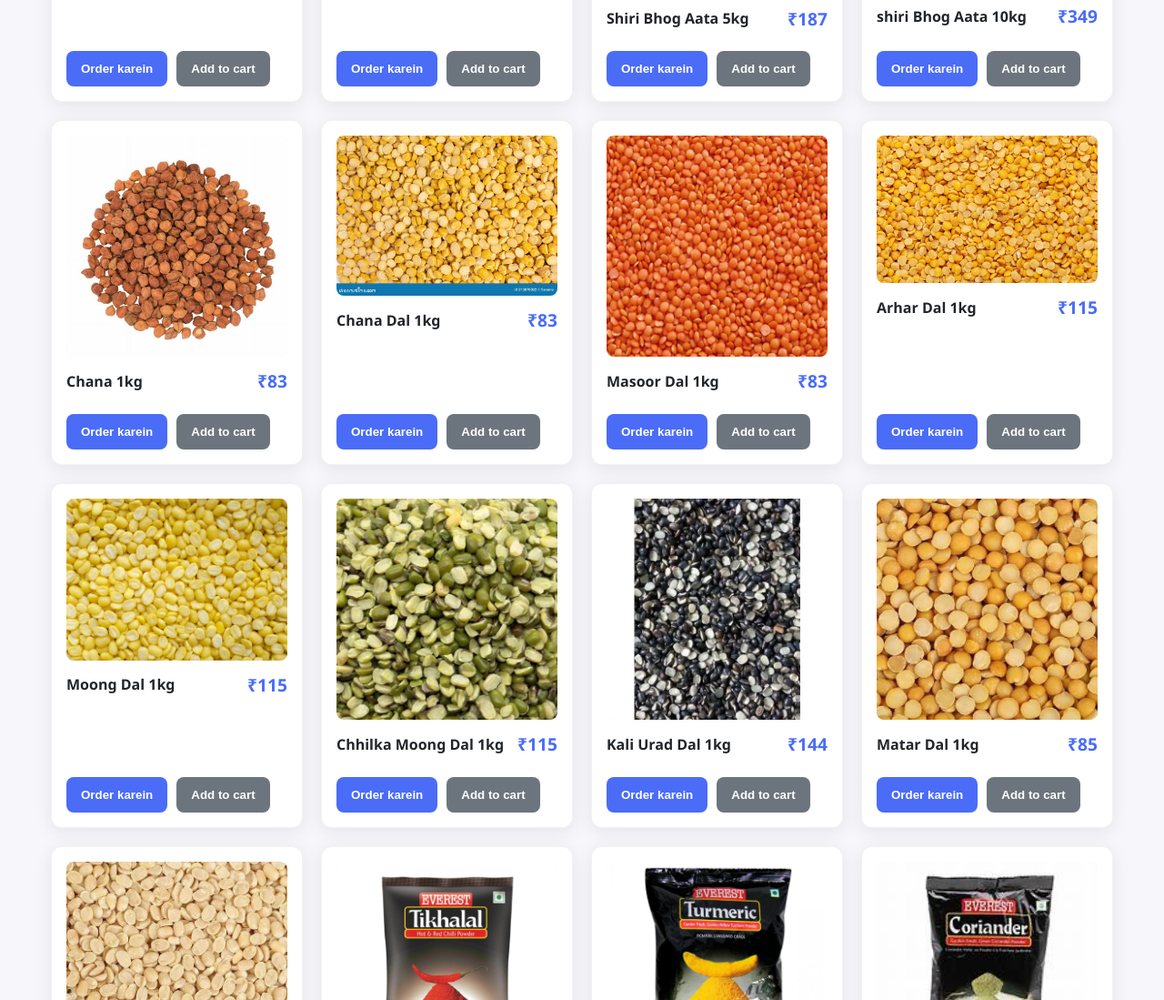
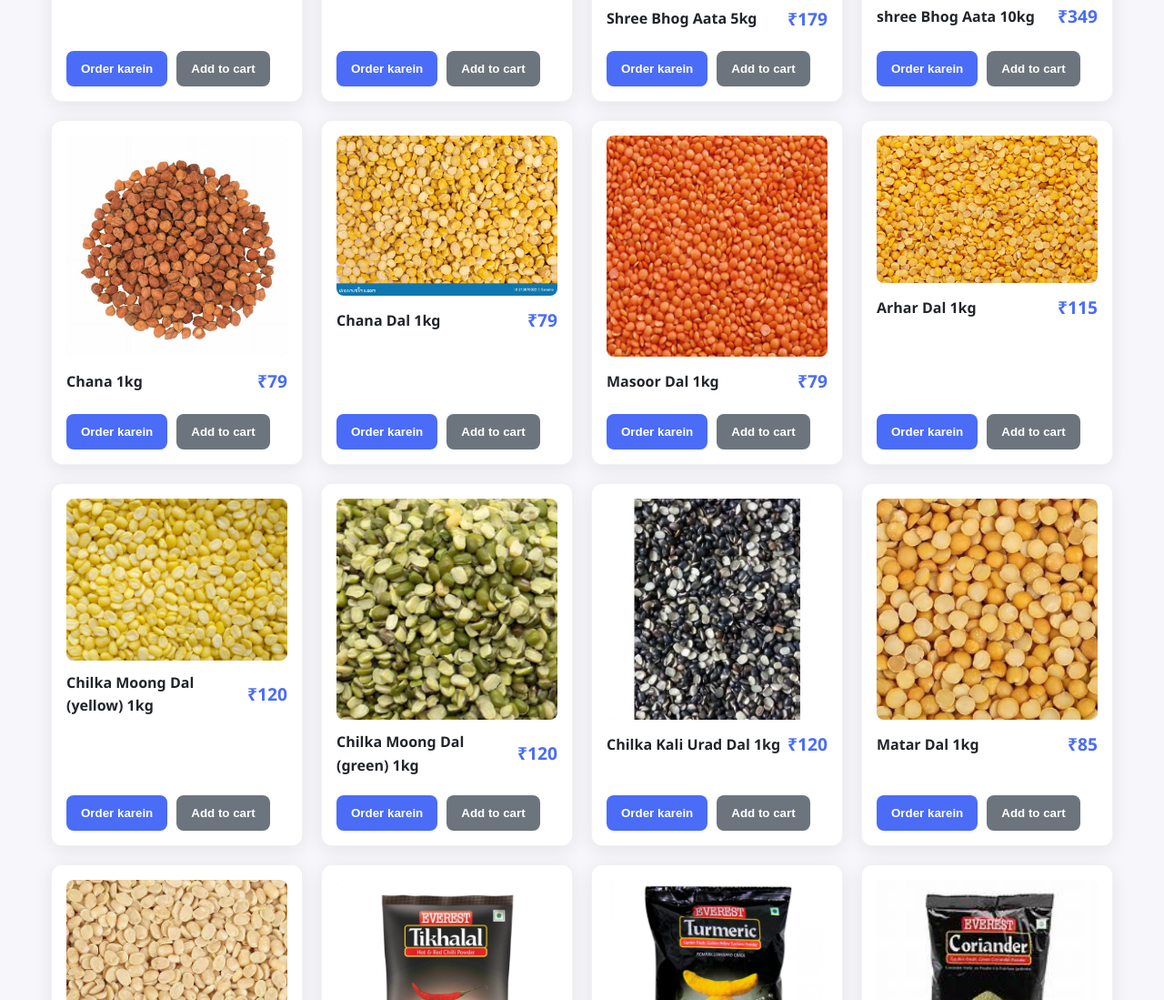
Before and after one commit to Md-Afzal-Nadim/New-Raza-Store, a plain HTML site: page index.html in a window 1280 px wide. Shown: the part 1701-2800 px from the top of the page at 91% size. Drawn offline with Linux system fonts and the light colour scheme.

Commit message:
update file

```diff
--- a/index.html
+++ b/index.html
@@ -22,7 +22,7 @@
         <h1>Apna Store — Order karein</h1>
         <select id="categoryFilter">
           <option value="all">-- All Products --</option>
-          <option value="taal">Taal (oil) — تیل</option>
+          <option value="taal">Tail (oil) — تیل</option>
           <option value="aata">Aata (flour) — آٹا</option>
           <option value="daal">Daal (pulses) — دال</option>
           <option value="biscuit">Biscuit — بسکٹ</option>
--- a/script.js
+++ b/script.js
@@ -1,7 +1,7 @@
 const OWNER_PHONE_DEFAULT = "91 7827158297";
 
 const PRODUCTS = [
-  // Taal (Oil)
+  // Tail (Oil)
   {
     id: 1,
     category: "taal",
@@ -26,7 +26,7 @@ const PRODUCTS = [
   {
     id: 4,
     category: "taal",
-    name: "Bail Kohlu Oil 1L",
+    name: "Bail Kolhu Oil 1L",
     price: 180,
     img: "image/bail kohlu oil.jpg",
   },
@@ -54,7 +54,7 @@ const PRODUCTS = [
   {
     id: 8,
     category: "taal",
-    name: "Bail Kohlu Oil 2L",
+    name: "Bail Kolhu Oil 2L",
     price: 360,
     img: "image/5l bail kohlu.jpg",
   },
@@ -77,14 +77,14 @@ const PRODUCTS = [
   {
     id: 11,
     category: "aata",
-    name: "Shiri Bhog Aata 5kg",
-    price: 187,
+    name: "Shree Bhog Aata 5kg",
+    price: 179,
     img: "image/5kg aata.jpeg",
   },
   {
     id: 12,
     category: "aata",
-    name: "shiri Bhog Aata 10kg",
+    name: "shree Bhog Aata 10kg",
     price: 349,
     img: "image/10kg aata.jpeg",
   },
@@ -94,21 +94,21 @@ const PRODUCTS = [
     id: 13,
     category: "daal",
     name: "Chana 1kg",
-    price: 83,
+    price: 79,
     img: "image/chana dal.avif",
   },
   {
     id: 14,
     category: "daal",
     name: "Chana Dal 1kg",
-    price: 83,
+    price: 79,
     img: "image/chana dall.webp",
   },
   {
     id: 15,
     category: "daal",
     name: "Masoor Dal 1kg",
-    price: 83,
+    price: 79,
     img: "image/masoor dal.webp",
   },
   {
@@ -121,22 +121,22 @@ const PRODUCTS = [
   {
     id: 17,
     category: "daal",
-    name: "Moong Dal 1kg",
-    price: 115,
+    name: "Chilka Moong Dal (yellow)  1kg",
+    price: 120,
     img: "image/moong-dal.jpg",
   },
   {
     id: 18,
     category: "daal",
-    name: "Chhilka Moong Dal 1kg",
-    price: 115,
+    name: "Chilka Moong Dal (green) 1kg",
+    price: 120,
     img: "image/chilka moong dal.webp",
   },
   {
     id: 19,
     category: "daal",
-    name: "Kali Urad Dal 1kg",
-    price: 144,
+    name: "Chilka Kali Urad Dal 1kg",
+    price: 120,
     img: "image/kali-urad-dall.webp",
   },
   {
@@ -150,7 +150,7 @@ const PRODUCTS = [
     id: 63,
     category: "daal",
     name: "White Urad Dal 1kg",
-    price: 115,
+    price: 120,
     img: "image/white-urad-dal.webp",
   },
 
@@ -159,22 +159,22 @@ const PRODUCTS = [
   {
     id: 21,
     category: "masala",
-    name: "200gm Mirch",
-    price: 99,
+    name: "200gm Mirch Powder",
+    price: 110,
     img: "image/masala/mircha.webp",
   },
   {
     id: 22,
     category: "masala",
-    name: "200gm Haldi",
-    price: 99,
+    name: "200gm Haldi Powder",
+    price: 90,
     img: "image/masala/haldi.jpg",
   },
   {
     id: 23,
     category: "masala",
-    name: "200gm Dhaniya",
-    price: 99,
+    name: "200gm Dhaniya Powder",
+    price: 80,
     img: "image/masala/dhaniya.jpeg",
   },
   {
@@ -266,7 +266,7 @@ const PRODUCTS = [
   {
     id: 36,
     category: "biscuit",
-    name: "Meri Gold 12 pcs",
+    name: "Mari Gold 12 pcs",
     price: 114,
     img: "image/biscuit/meri gold.webp",
   },
@@ -294,9 +294,9 @@ const PRODUCTS = [
   {
     id: 40,
     category: "biscuit",
-    name: "Burwan 12 pcs",
+    name: "Bournbon 12 pcs",
     price: 114,
-    img: "image/biscuit/burwan.jpg",
+    img: "image/biscuit/burbun.webp",
   },
   {
     id: 41,
@@ -325,7 +325,7 @@ const PRODUCTS = [
     id: 44,
     category: "rice",
     name: "Double Chabi Rice 1kg",
-    price: 155,
+    price: 115,
     img: "image/Rice/dabal chabhi rice.png",
   },
   {
@@ -365,13 +365,13 @@ const PRODUCTS = [
     price: 70,
     img: "image/milk/fresh cream.webp",
   },
-  {
+ /* {
     id: 50,
     category: "butter",
     name: "1L Ghee Mother Dairy",
     price: 500,
     img: "image/milk/ghee.webp",
-  },
+  },*/
 
   // Surf
   {
@@ -384,7 +384,7 @@ const PRODUCTS = [
   {
     id: 52,
     category: "surf",
-    name: "1kg Surf Exal",
+    name: "1kg Surf Excel",
     price: 135,
     img: "image/surf/surf exal.jpg",
   },
```
Also changed, not shown: image/Biscuit/burbun.webp (added).
